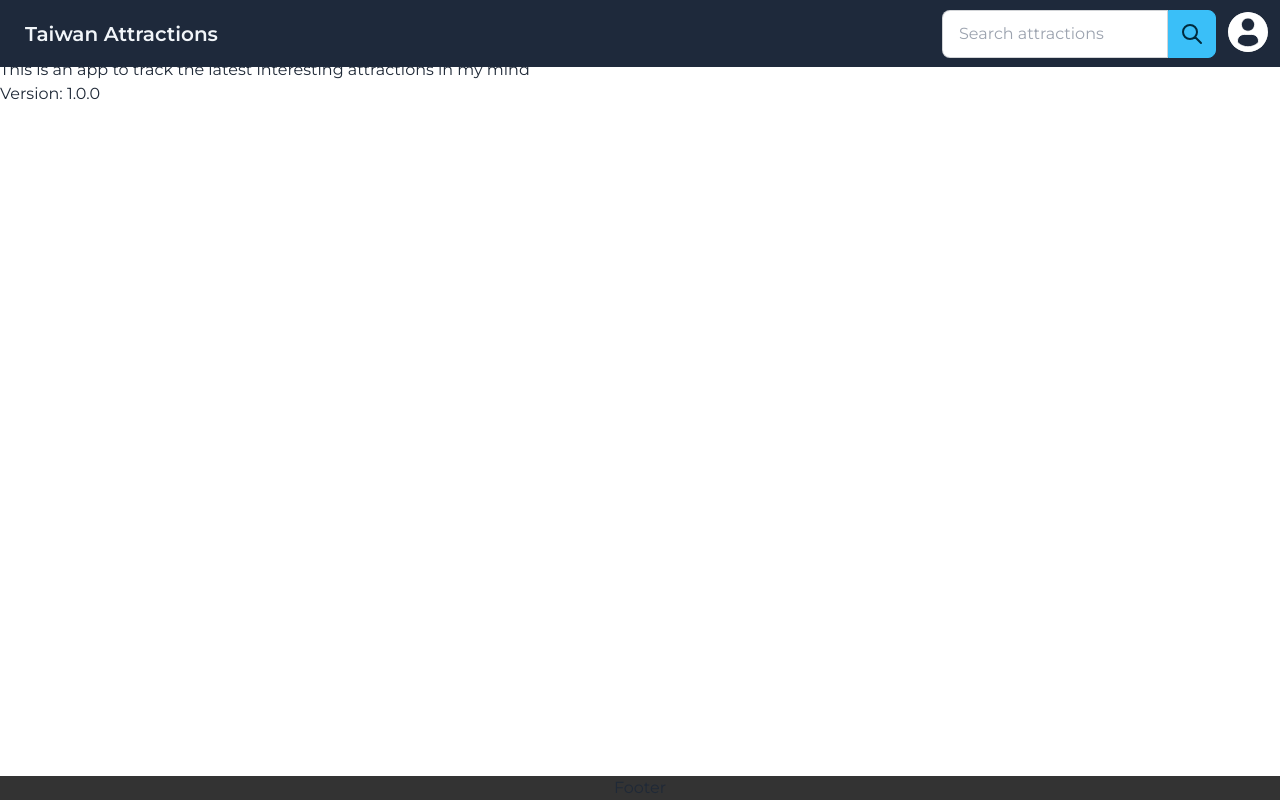
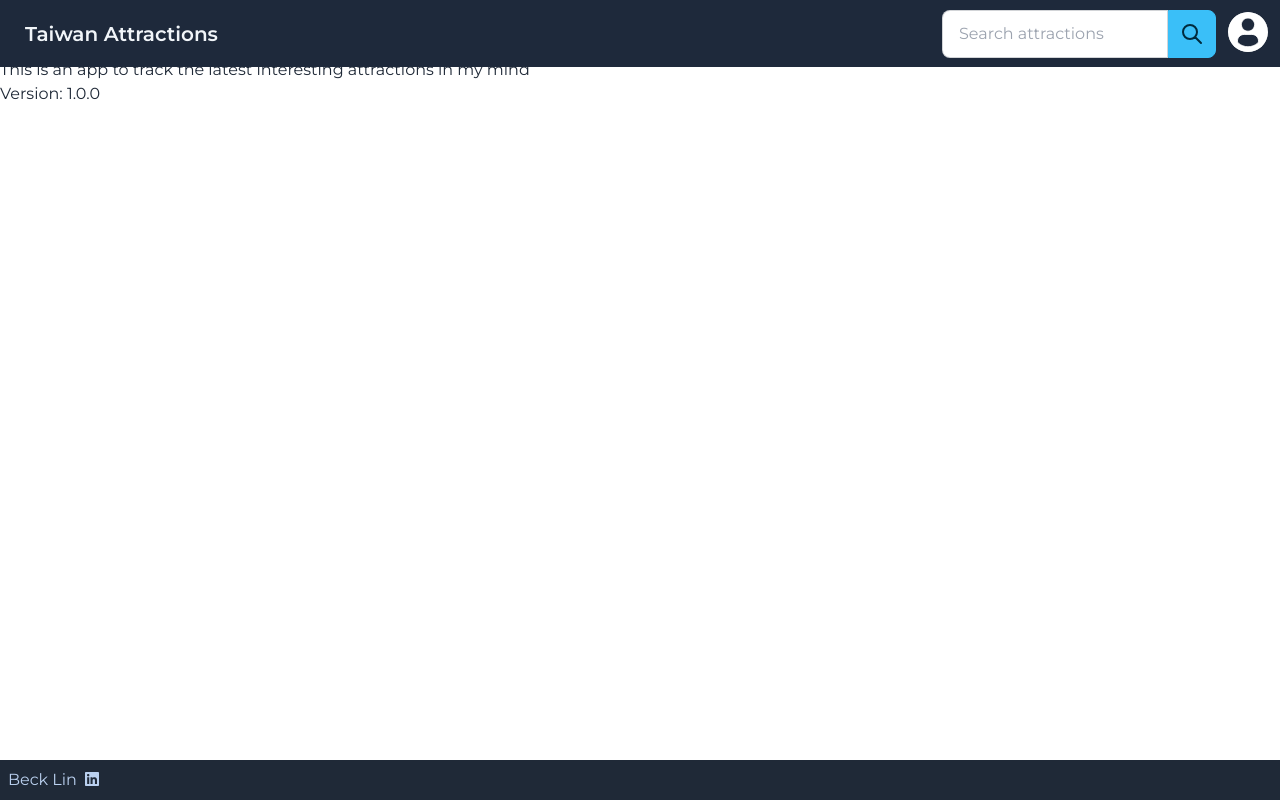
Before and after one commit to Becklin/TWattractions, a Next.js app: page /about in a window 1280 px wide. Built offline with nearby package versions, Linux system fonts and the light colour scheme; no server answers.

Commit message:
add fotter, change bg image

```diff
--- a/components/Footer.js
+++ b/components/Footer.js
@@ -1,6 +1,28 @@
 import Link from "next/link";
-import styles from "@/styles/Footer.module.scss";
+import { FontAwesomeIcon } from "@fortawesome/react-fontawesome";
+import { faLinkedin } from "@fortawesome/free-brands-svg-icons";
 
 export default function Footer() {
-  return <footer className={styles.footer}>Footer</footer>;
+  return (
+    // <footer className="fixed bottom-0 text-white w-full mx-4">
+    <footer className="fixed bottom-0 p-2 w-full h-[40px] bg-neutral text-neutral-content flex items-center gap-2">
+      <Link
+        href="https://beckyenwen.com"
+        target="_blank"
+        rel="noopener noreferrer"
+        aria-label="Resume"
+      >
+        Beck Lin
+      </Link>
+      <Link
+        className="w-4 inline-block"
+        href="https://www.linkedin.com/in/beck-lin/"
+        target="_blank"
+        rel="noopener noreferrer"
+        aria-label="LinkedIn"
+      >
+        <FontAwesomeIcon icon={faLinkedin} />
+      </Link>
+    </footer>
+  );
 }
--- a/components/Layout.js
+++ b/components/Layout.js
@@ -10,9 +10,7 @@ export default function Layout({ title, keywords, description, children }) {
         <meta name="keywords" content={keywords} />
       </Head>
       <Header />
-      {/* <div className="mt-24 mx-3 mb-12 md:w-[780px] md:mx-auto relative"> */}
       {children}
-      {/* </div> */}
       <Footer />
     </div>
   );
--- a/components/ListLayout.js
+++ b/components/ListLayout.js
@@ -4,11 +4,11 @@ import Image from "next/image";
 export default function ListLayout({ children }) {
   return (
     <>
-      <div className="absolute top-0 w-full h-96 bg-black">
+      <div className="absolute top-0 w-full h-full bg-black">
         <Image
           priority
           alt="background image"
-          src="/images/hero.png"
+          src="/images/sky.jpeg"
           fill
           className="z-0 object-cover"
         />
```
